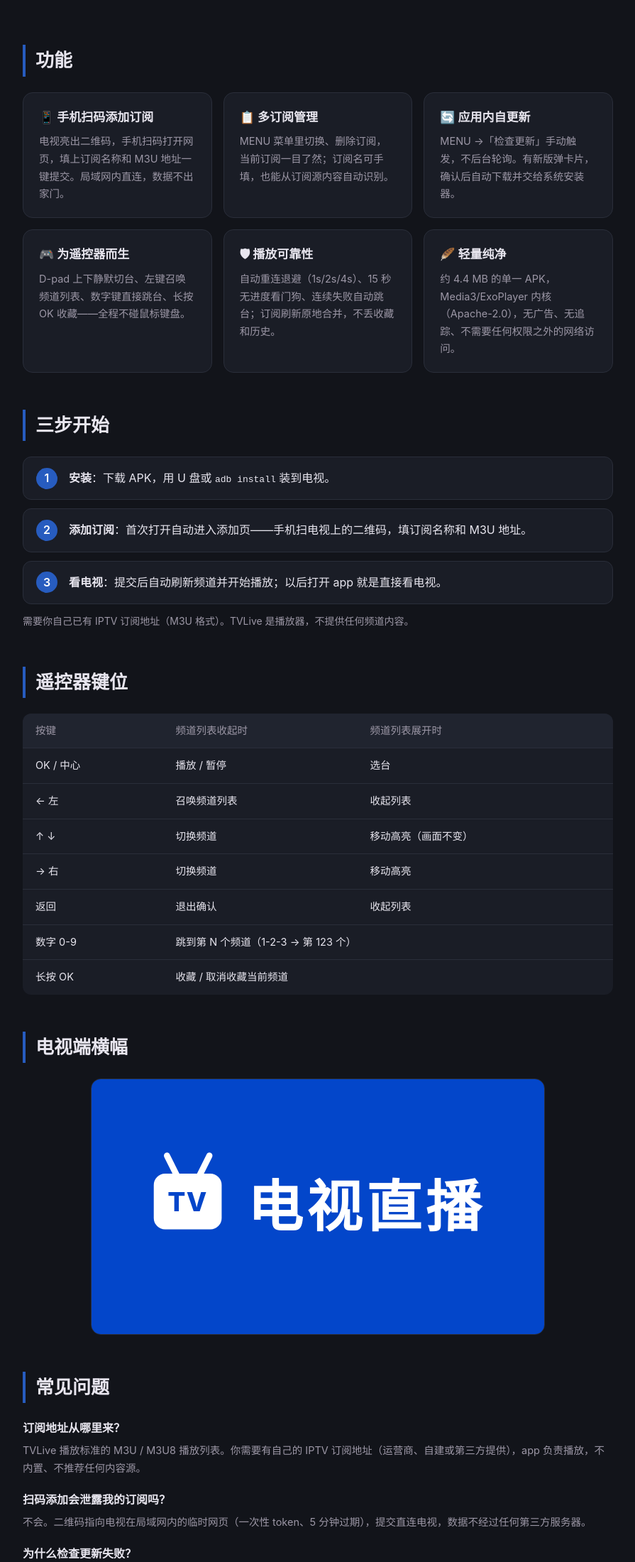
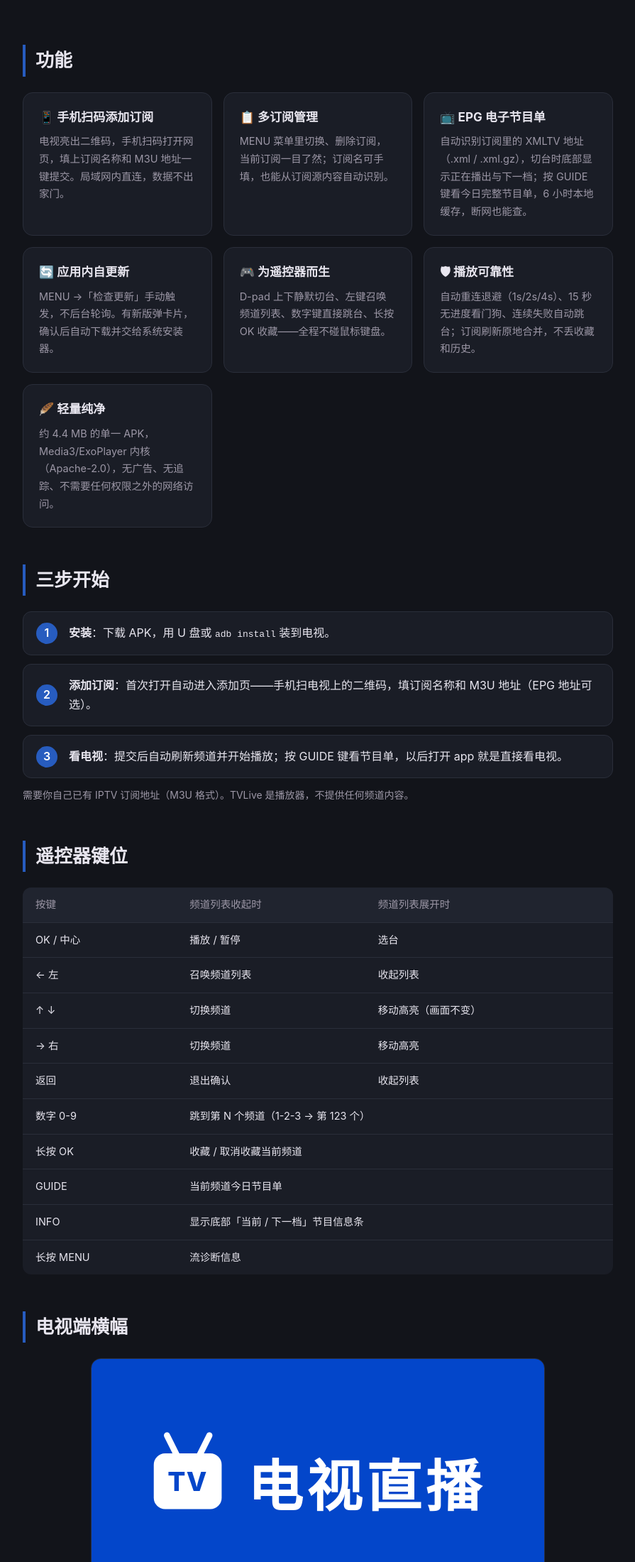
Before and after one commit to zdx8/TVLive, a plain HTML site: page docs/index.html in a window 1280 px wide. Shown: the part 600-2800 px from the top of the page at 71% size, without its empty margins (192-1087 px from the left). Drawn offline with Linux system fonts and the light colour scheme.

Commit message:
chore(release): TVLive v2.1.0 版本号与官网 EPG 介绍
- versionCode 200→210、versionName 2.0.0→2.1.0
- 官网加入 EPG 功能卡片、GUIDE/INFO 键位、节目单 FAQ
- 更新 HANDOVER.md 至 v2.1.0 实测数据（126 测试、50 文件、新 SDK 路径）

```diff
--- a/docs/index.html
+++ b/docs/index.html
@@ -4,8 +4,8 @@
 <meta charset="utf-8">
 <meta name="viewport" content="width=device-width, initial-scale=1">
 <title>电视直播 TVLive — Android TV IPTV 播放器</title>
-<meta name="description" content="Android TV 上的 IPTV 播放器：M3U 订阅、手机扫码添加、遥控器全键盘操作、应用内自更新。约 4.4 MB，Apache 2.0 开源。">
-<link rel="stylesheet" href="style.css?v=200">
+<meta name="description" content="Android TV 上的 IPTV 播放器：M3U 订阅、EPG 电子节目单、手机扫码添加、遥控器全键盘操作、应用内自更新。约 4.4 MB，Apache 2.0 开源。">
+<link rel="stylesheet" href="style.css?v=210">
 </head>
 <body>
 
@@ -14,7 +14,7 @@
     <img class="logo-img" src="images/logo.svg" alt="TVLive 图标">
     <div class="logo">电视直播</div>
     <h1>TVLive <span class="en">for Android TV</span></h1>
-    <p class="tagline">M3U 订阅 · 手机扫码添加 · 遥控器全键盘操作 · 应用内自更新<br>
+    <p class="tagline">M3U 订阅 · EPG 电子节目单 · 手机扫码添加 · 遥控器全键盘操作 · 应用内自更新<br>
     整个应用只有约 <strong>4.4 MB</strong>，开源（Apache-2.0）。</p>
     <p class="cta">
       <a class="btn primary" href="https://github.com/zdx8/TVLive/releases/latest">下载最新版 APK</a>
@@ -33,6 +33,8 @@
         <p>电视亮出二维码，手机扫码打开网页，填上订阅名称和 M3U 地址一键提交。局域网内直连，数据不出家门。</p></div>
       <div class="card"><h3>📋 多订阅管理</h3>
         <p>MENU 菜单里切换、删除订阅，当前订阅一目了然；订阅名可手填，也能从订阅源内容自动识别。</p></div>
+      <div class="card"><h3>📺 EPG 电子节目单</h3>
+        <p>自动识别订阅里的 XMLTV 地址（.xml / .xml.gz），切台时底部显示正在播出与下一档；按 GUIDE 键看今日完整节目单，6 小时本地缓存，断网也能查。</p></div>
       <div class="card"><h3>🔄 应用内自更新</h3>
         <p>MENU →「检查更新」手动触发，不后台轮询。有新版弹卡片，确认后自动下载并交给系统安装器。</p></div>
       <div class="card"><h3>🎮 为遥控器而生</h3>
@@ -48,8 +50,8 @@
     <h2>三步开始</h2>
     <ol class="steps">
       <li><strong>安装</strong>：下载 APK，用 U 盘或 <code>adb install</code> 装到电视。</li>
-      <li><strong>添加订阅</strong>：首次打开自动进入添加页——手机扫电视上的二维码，填订阅名称和 M3U 地址。</li>
-      <li><strong>看电视</strong>：提交后自动刷新频道并开始播放；以后打开 app 就是直接看电视。</li>
+      <li><strong>添加订阅</strong>：首次打开自动进入添加页——手机扫电视上的二维码，填订阅名称和 M3U 地址（EPG 地址可选）。</li>
+      <li><strong>看电视</strong>：提交后自动刷新频道并开始播放；按 GUIDE 键看节目单，以后打开 app 就是直接看电视。</li>
     </ol>
     <p class="note">需要你自己已有 IPTV 订阅地址（M3U 格式）。TVLive 是播放器，不提供任何频道内容。</p>
   </section>
@@ -65,6 +67,9 @@
       <tr><td>返回</td><td>退出确认</td><td>收起列表</td></tr>
       <tr><td>数字 0-9</td><td colspan="2">跳到第 N 个频道（1-2-3 → 第 123 个）</td></tr>
       <tr><td>长按 OK</td><td colspan="2">收藏 / 取消收藏当前频道</td></tr>
+      <tr><td>GUIDE</td><td colspan="2">当前频道今日节目单</td></tr>
+      <tr><td>INFO</td><td colspan="2">显示底部「当前 / 下一档」节目信息条</td></tr>
+      <tr><td>长按 MENU</td><td colspan="2">流诊断信息</td></tr>
     </table>
   </section>
 
@@ -80,6 +85,8 @@
       <p>TVLive 播放标准的 M3U / M3U8 播放列表。你需要有自己的 IPTV 订阅地址（运营商、自建或第三方提供），app 负责播放，不内置、不推荐任何内容源。</p>
       <h3>扫码添加会泄露我的订阅吗？</h3>
       <p>不会。二维码指向电视在局域网内的临时网页（一次性 token、5 分钟过期），提交直连电视，数据不经过任何第三方服务器。</p>
+      <h3>节目单为什么是空的？</h3>
+      <p>EPG 来自订阅 M3U 头部的 <code>url-tvg</code> / <code>x-tvg-url</code> 字段，或扫码添加时手填的 EPG 地址（XMLTV .xml / .xml.gz）。若订阅源本身不带节目单，节目单页会提示未检测到 EPG 源。</p>
       <h3>为什么检查更新失败？</h3>
       <p>更新清单托管在 GitHub Releases，国内网络访问时通时断。检查失败只提示「已是最新」，随时可以手动到 Releases 页下载。</p>
       <h3>能装在非电视的 Android 设备上吗？</h3>
```
Also changed, not shown: 2 other files.
